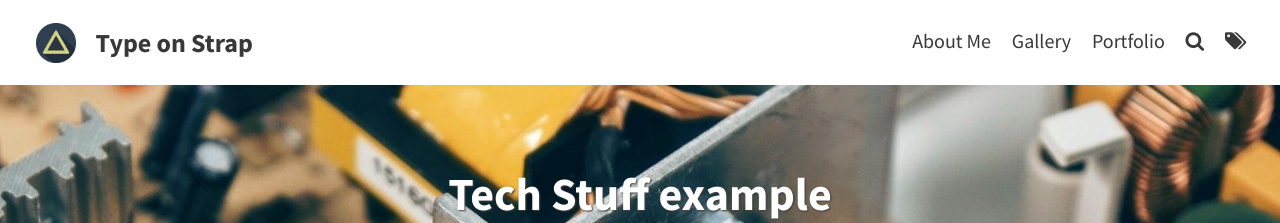
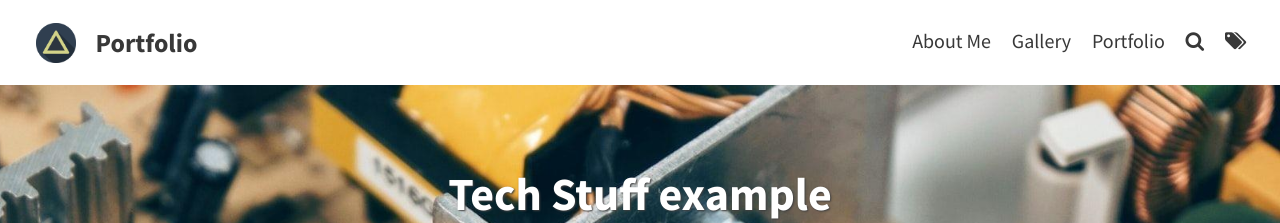
Before and after one commit to knmoses/knmoses.github.io, a Jekyll site: the page built from _posts/2013-11-02-Tech-stuff-example.md, in a window 1280 px wide. Shown: the top 223 px of the page. Built offline with Jekyll 4.4.1, drawn with Linux system fonts in a browser that asks for light colours; some of the changed text lies outside the part shown.

Commit message:
Update _config.yml

```diff
--- a/_config.yml
+++ b/_config.yml
@@ -1,15 +1,15 @@
 # SITE CONFIGURATION
-baseurl: "/Type-on-Strap"
-url: "https://sylhare.github.io"
+baseurl: ""
+url: "https://knmoses.github.io"
 
 # THEME-SPECIFIC CONFIGURATION
-title: Type on Strap                                    # site's title
+title: Portfolio                                   # site's title
 description: "A website with blog posts and pages"      # used by search engines
 avatar: assets/img/triangle.png                         # Empty for no avatar in navbar
 favicon: assets/favicon.ico                             # Icon displayed in the tab
 
 # Header and footer text
-header_text: Change <code>header_text</code> in <code>_config.yml</code>  # Change Blog header text
+header_text: Welcome to my portfolio!  # Change Blog header text
 header_feature_image: assets/img/pexels/triangular.jpeg
 footer_text: >
   Powered by <a href="https://jekyllrb.com/">Jekyll</a> with <a href="https://github.com/sylhare/Type-on-Strap">Type on Strap</a>
```
